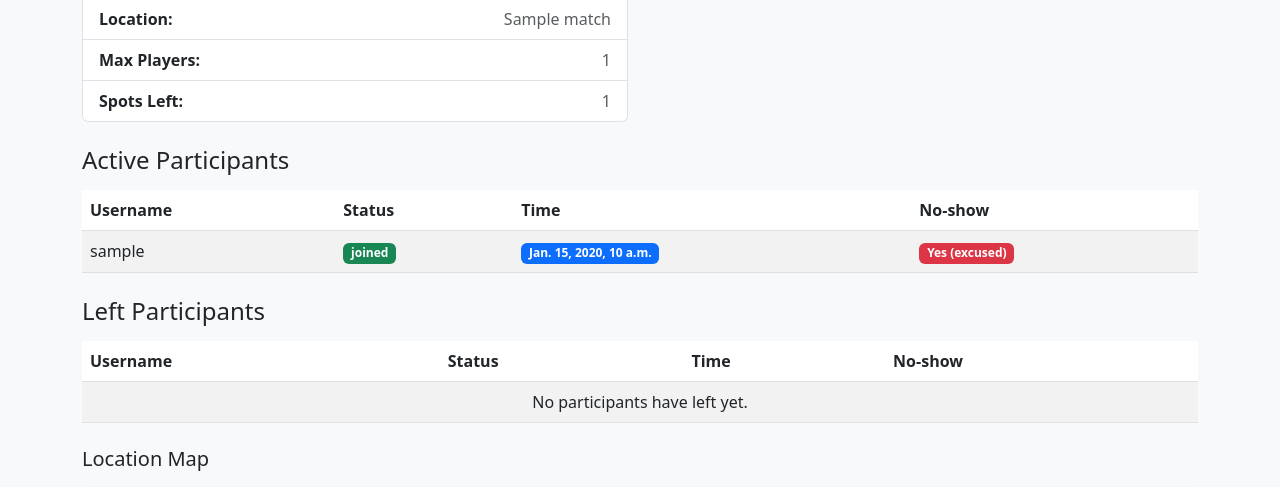
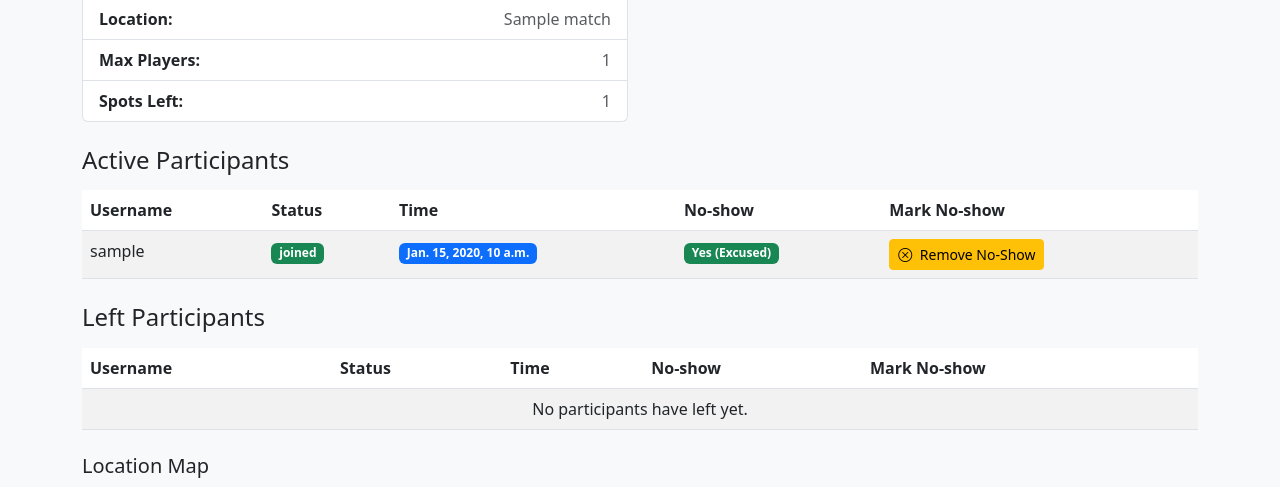
Before and after one commit to mohammedAljadd/FootyOn, a Django app: page /matches/1/ in a window 1280 px wide. Shown: the part 329-816 px from the top of the page. Run offline with Django 5.2, Linux system fonts and the light colour scheme; a user stored in the database is signed in; tables that the repository leaves empty hold one stand-in row (values such as "Sample post").

Commit message:
feat:mark as no show

```diff
--- a/footyon/matches/templates/matches/view_match.html
+++ b/footyon/matches/templates/matches/view_match.html
@@ -64,6 +64,7 @@
                         <th>Status</th>
                         <th>Time</th>
                         <th>No-show</th>
+                        <th>Mark No-show</th>
 
                     </tr>
                 </thead>
@@ -77,20 +78,39 @@
                             <td data-label="Time">
                                 <span class="badge bg-primary">{{ p.status_time }}</span>
                             </td>
+
                             <td data-label="No-show">
                                 {% if p.is_no_show %}
-                                    <span class="badge bg-danger">Yes ({{ p.no_show_reason }})</span>
+                                    {% if p.no_show_reason == 'excused' %}
+                                        <span class="badge bg-success">Yes (Excused)</span>
+                                    {% else %}
+                                        <span class="badge bg-danger">Yes ({{ p.no_show_reason|capfirst }})</span>
+                                    {% endif %}
                                 {% else %}
                                     <span class="badge bg-success">No</span>
                                 {% endif %}
                             </td>
 
+                            <td>
+                                {% if user.is_superuser and p.status != 'left' %}
+                                    {% if not p.is_no_show %}
+                                        <a href="{% url 'mark_no_show' p.id %}" class="btn btn-danger btn-sm">
+                                            <i class="bi bi-exclamation-triangle me-1"></i> Mark No-Show
+                                        </a>
+                                    {% else %}
+                                        <a href="{% url 'remove_no_show' p.id %}" class="btn btn-warning btn-sm">
+                                            <i class="bi bi-x-circle me-1"></i> Remove No-Show
+                                        </a>
+                                    {% endif %}
+                                {% endif %}
+                            </td>
                         </tr>
                     {% empty %}
                         <tr>
-                            <td colspan="4" class="text-center">No active participants yet.</td>
+                            <td colspan="5" class="text-center">No active participants yet.</td>
                         </tr>
                     {% endfor %}
+
                 </tbody>
             </table>
         </div>
@@ -108,6 +128,7 @@
                         <th>Status</th>
                         <th>Time</th>
                         <th>No-show</th>
+                        <th>Mark No-show</th>
                     </tr>
                 </thead>
                 <tbody>
@@ -122,16 +143,35 @@
                             </td>
                             <td data-label="No-show">
                                 {% if p.is_no_show %}
-                                    <span class="badge bg-danger">Yes ({{ p.no_show_reason }})</span>
+                                    {% if p.no_show_reason == 'excused' %}
+                                        <span class="badge bg-success">Yes (Excused)</span>
+                                    {% else %}
+                                        <span class="badge bg-danger">Yes ({{ p.no_show_reason|capfirst }})</span>
+                                    {% endif %}
                                 {% else %}
                                     <span class="badge bg-success">No</span>
+                                {% endif %}
+                            </td>
+
+
+                            <td>
+                                {% if user.is_superuser and p.status == 'left' %}
+                                    {% if not p.is_no_show %}
+                                        <a href="{% url 'mark_no_show' p.id %}" class="btn btn-danger btn-sm">
+                                            <i class="bi bi-exclamation-triangle me-1"></i> Mark No-Show
+                                        </a>
+                                    {% else %}
+                                        <a href="{% url 'remove_no_show' p.id %}" class="btn btn-warning btn-sm">
+                                            <i class="bi bi-x-circle me-1"></i> Remove No-Show
+                                        </a>
+                                    {% endif %}
                                 {% endif %}
                             </td>
 
                         </tr>
                     {% empty %}
                         <tr>
-                            <td colspan="4" class="text-center">No participants have left yet.</td>
+                            <td colspan="5" class="text-center">No participants have left yet.</td>
                         </tr>
                     {% endfor %}
                 </tbody>
--- a/footyon/participation/urls.py
+++ b/footyon/participation/urls.py
@@ -4,4 +4,7 @@ from . import views
 urlpatterns = [
     path('join/<int:match_id>/', views.join_match, name='join_match'),
     path('leave/<int:match_id>/', views.leave_match, name='leave_match'),
+    path('no_show/<int:participation_id>/', views.mark_no_show, name='mark_no_show'),
+    path('remove_no_show/<int:participation_id>/', views.remove_no_show, name='remove_no_show'),
+
 ]
```
Also changed, not shown: footyon/participation/forms.py (added, +14 -0 lines), footyon/participation/templates/participation/mark_no_show.html (added, +14 -0 lines), footyon/participation/views.py (+42 -1 lines), footyon/matches/views.py (line endings or trailing spaces).
